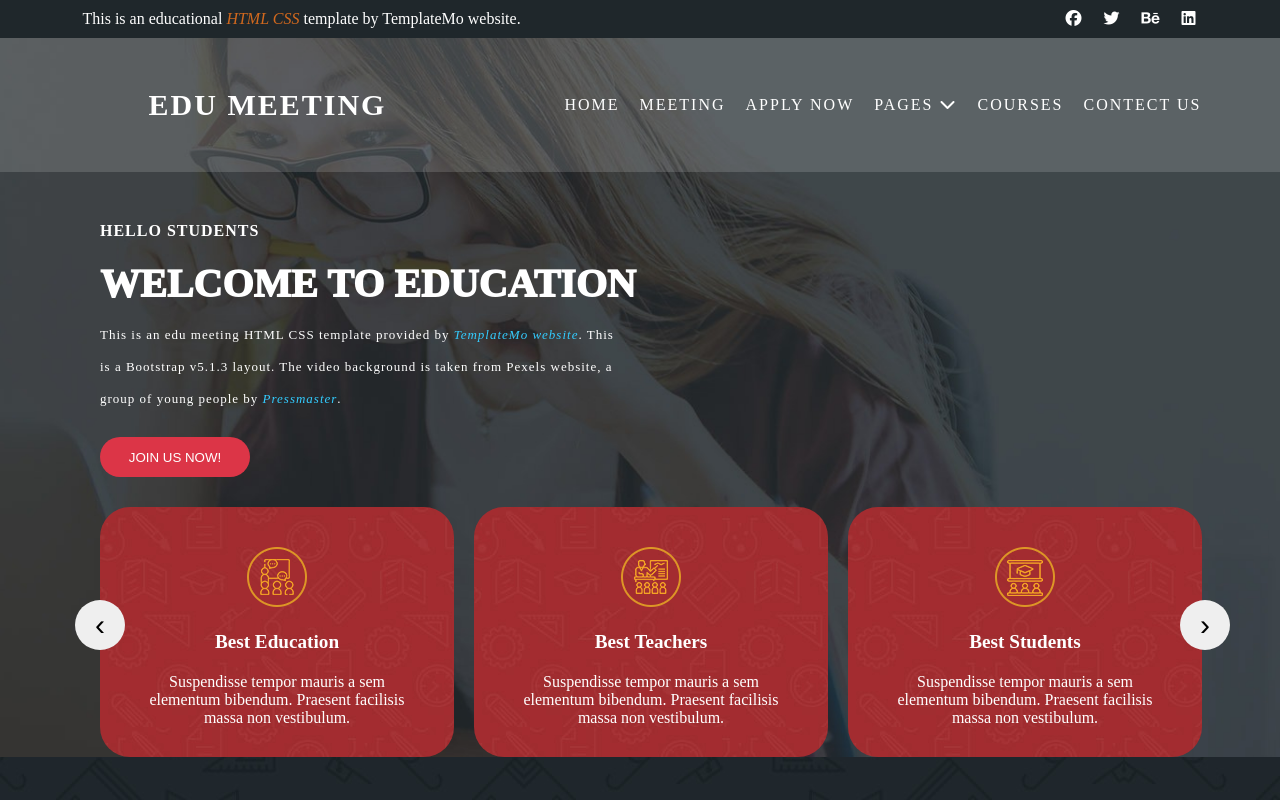
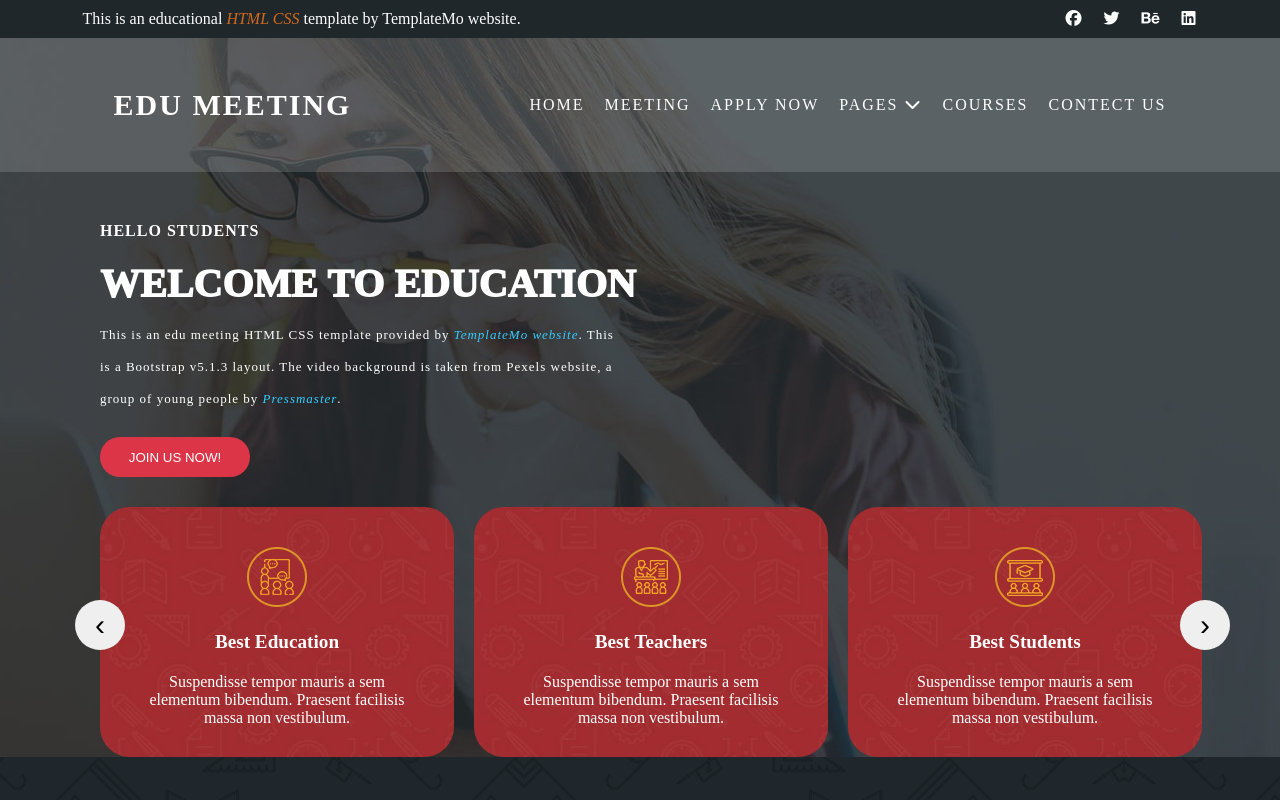
Before and after one commit to Tarun-WDtops/Assessment, a plain HTML site: page HTML5Assessment/Index.html in a window 1280 px wide. Shown: the top 800 px of the page. Drawn offline with Linux system fonts and the light colour scheme.

Commit message:
edu meeting added

```diff
--- a/HTML5Assessment/style.css
+++ b/HTML5Assessment/style.css
@@ -39,8 +39,8 @@ img {
   color: #ffffff;
   background-color: #fafafa26;
   gap: 78px;
-  padding: 50px 60px 50px 30px;
-  /* z-index: 1; */
+  padding: 50px 0px 50px 0px;
+  z-index: 1;
   position: sticky;
   top: 0;
 }
@@ -54,7 +54,7 @@ img {
   color: #ffffff;
   font-size: 30px;
   font-weight: 900;
-  padding: 0px 100px 0px 100px;
+  padding-right: 100px;
 }
 .nav {
   display: flex;
@@ -66,9 +66,6 @@ a {
   color: #ffffff;
   letter-spacing: 2px;
   text-decoration: none;
-}
-.page :hover {
-  content: counter(UPCOMING MEETINGS);
 }
 
 /*  Section - 01 */
```
